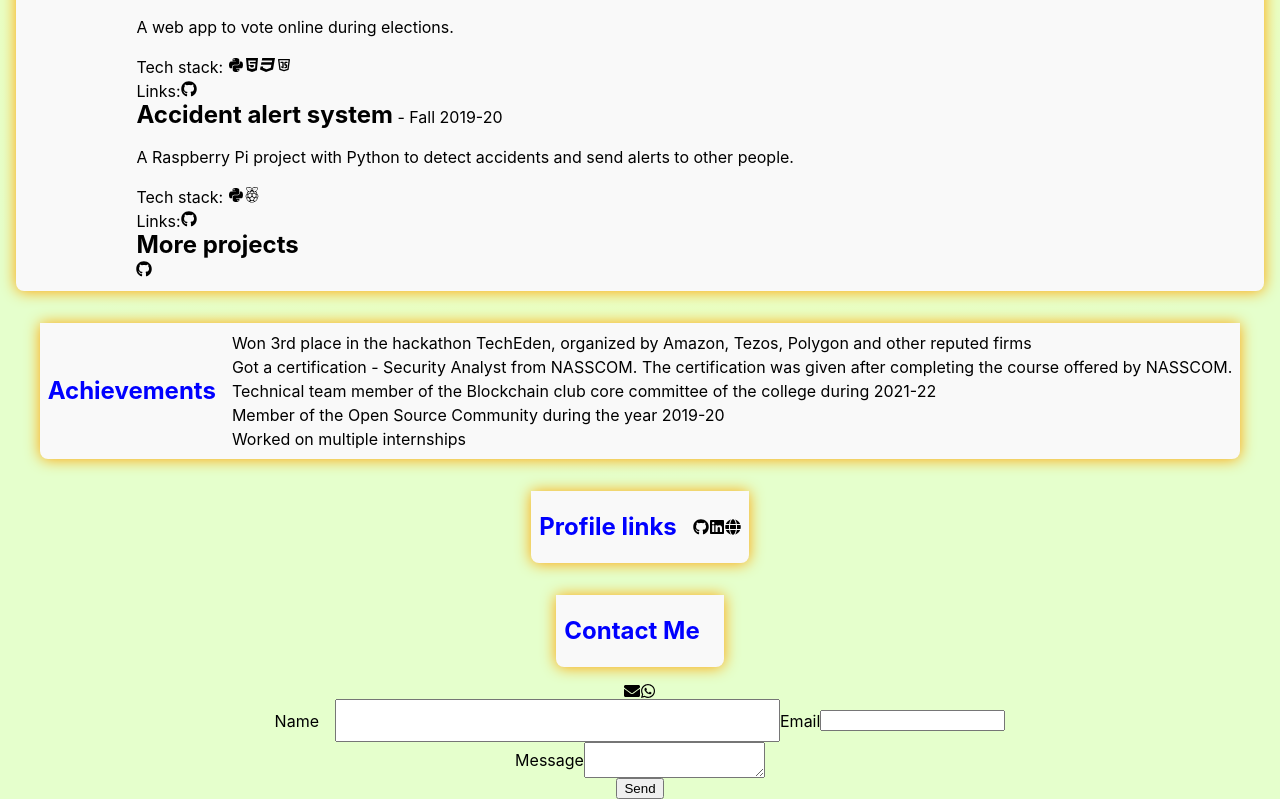
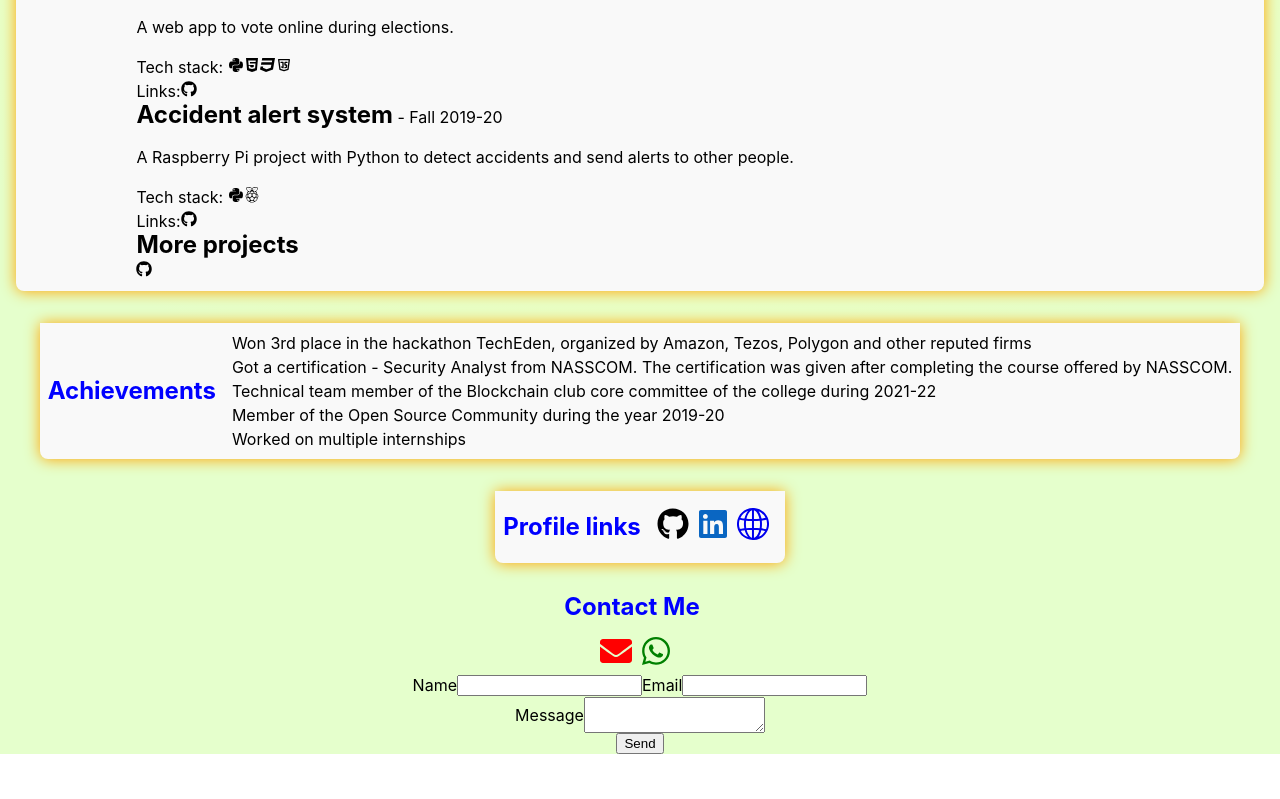
Before and after one commit to prane-eth/new_portfolio, a React (Vite) app: page / in a window 1280 px wide. Shown: the part 1751-2550 px from the top of the page. After the commit the page ends 2505 px from the top, so only its background shows below. Built offline with nearby package versions, Linux system fonts and the light colour scheme.

Commit message:
Updated code

```diff
--- a/src/App.jsx
+++ b/src/App.jsx
@@ -9,7 +9,6 @@ import Projects from './components/Projects'
 import Achievements from './components/Achievements'
 import Skills from './components/Skills'
 import Links from './components/Links'
-import ContactMe from './components/ContactMe'
 import ContactForm from './components/ContactForm'
 
 function App() {
@@ -25,10 +24,9 @@ function App() {
     if (localDarkMode) setDarkMode(JSON.parse(localDarkMode));
   }, []);
 
-  const componentsToRender = [AboutMe, Skills, Experience, Education, Projects, Achievements, Links, ContactMe];
+  const componentsToRender = [AboutMe, Skills, Experience, Education, Projects, Achievements, Links];
   const componentNames = {
     "AboutMe": "About Me",
-    "ContactMe": "Contact Me",
     "Links": "Profile links",
   }
 
@@ -43,6 +41,7 @@ function App() {
           <Component />
         </div>
       ))}
+      <h1 className="sectionName">Contact Me</h1>
       <ContactForm />
     </div>
   )
--- a/src/App.scss
+++ b/src/App.scss
@@ -29,6 +29,11 @@
 	font-weight: bold;
 	margin-right: 1rem;
 	color: blue;
+}
+
+.icon-large {
+	font-size: 2rem;
+	margin-right: 0.5rem;
 }
 
 .mainContainer {
--- a/src/components/ContactForm.jsx
+++ b/src/components/ContactForm.jsx
@@ -18,21 +18,25 @@ const ContactForm = () => {
 	return (
 		<form onSubmit={handleSubmit} className="flex-vertical">
 			<div className="flex-horizontal">
-				<FaEnvelope href="mailto:haripraneethv@gmail.com" />
-				<FaWhatsapp href="https://wa.me/918367458273" />
+				<a href="mailto:haripraneethv@gmail.com">
+					<FaEnvelope color="red" className="icon-large" />
+				</a>
+				<a href="https://wa.me/918367458273">
+					<FaWhatsapp color="green" className="icon-large" />
+				</a>
 			</div>
 			<div className="flex-horizontal">
-				<label htmlFor="name">Name</label>
+				<label htmlFor="nameInForm">Name</label>
 				<input
 					type="text"
-					id="name"
+					id="nameInForm"
 					value={name}
 					onChange={(e) => setName(e.target.value)}
 				/>
-				<label htmlFor="email">Email</label>
+				<label htmlFor="emailInForm">Email</label>
 				<input
 					type="email"
-					id="email"
+					id="emailInForm"
 					value={email}
 					onChange={(e) => setEmail(e.target.value)}
 				/>
--- a/src/components/ContactMe.jsx
+++ /dev/null
@@ -1,6 +0,0 @@
-const ContactMe = () => (
-	<div id="ContactMe">
-	</div>
-)
-
-export default ContactMe
--- a/src/components/Links.jsx
+++ b/src/components/Links.jsx
@@ -1,12 +1,17 @@
-import { FaLinkedin } from 'react-icons/fa';
-import { FaGithub } from 'react-icons/fa';
-import { FaGlobe } from 'react-icons/fa';
+import { FaLinkedin, FaGithub } from 'react-icons/fa';
+import { SlGlobe } from 'react-icons/sl';
 
 const Links = () => (
 	<div id="Links" className="flex-horizontal">
-		<FaGithub href="" />
-		<FaLinkedin href="https://www.linkedin.com/in/username" />
-		<FaGlobe href="https://linktr.ee/vh.praneeth" />
+		<a href={"https://github.com/vh-praneeth/"}>
+			<FaGithub color="black" className="icon-large" />
+		</a>
+		<a href={"https://www.linkedin.com/in/vh-praneeth/"}>
+			<FaLinkedin color="#0A66C2" className="icon-large" />
+		</a>
+		<a href={"https://linktr.ee/vh.praneeth"}>
+			<SlGlobe className="icon-large" />
+		</a>
 	</div>
 )
 
```
